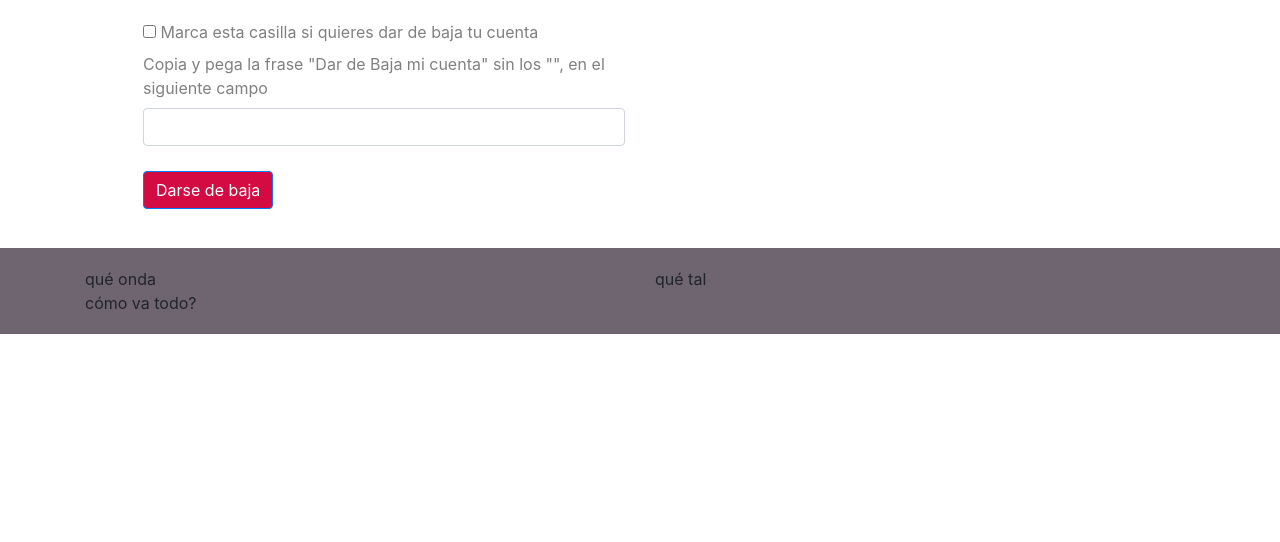
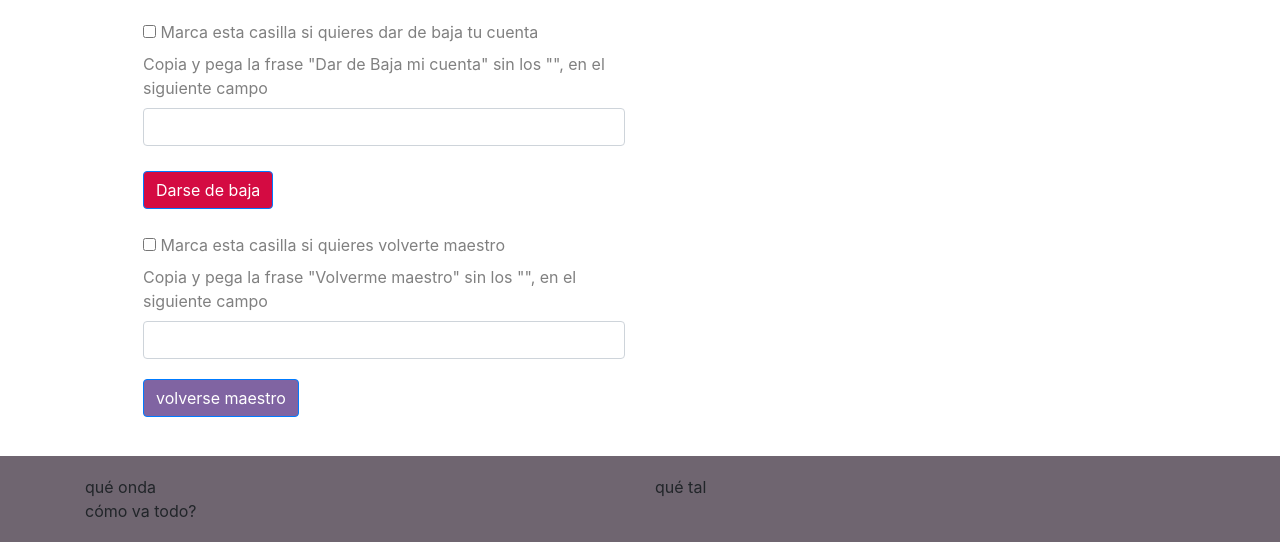
Before and after one commit to ira3ck/-NoDemiCursos, a PHP site: page /ConfigUser.php in a window 1280 px wide. Shown: the part 1648-2190 px from the top of the page. Before the commit the page ends 1982 px from the top, so only its background shows below. Run offline with PHP 8.4, Linux system fonts and the light colour scheme; the visitor is signed in with stand-in values (Sample User, id 1).

Commit message:
volverte maestro y bajas logicas

```diff
--- a/NoDemi/ConfigUser.php
+++ b/NoDemi/ConfigUser.php
@@ -54,7 +54,9 @@ and open the template in the editor.
                     break;
             }
 
-            if (isset($_POST["ConfirmarCKB"]) || isset($_POST["bajaText"])) {
+
+            if ((isset($_POST["ConfirmarCKB"]) || isset($_POST["bajaText"])) || ((isset($_POST["ConfirmarMCKB"]) || isset($_POST["maestroText"])))) {
+                if(isset($_POST["ConfirmarCKB"]) || isset($_POST["bajaText"])){
                     $adios = true;
                     if (!isset($_POST['ConfirmarCKB'])) {
                         $Error1 = 'La cuenta no puede darse de baja sin marcar la casilla correspondiente<br>';
@@ -80,11 +82,44 @@ and open the template in the editor.
                         $nacimiento = null;
                         $imagen = $_SESSION["imagen"];
                         $con = new mySQLphpClass();
-                    $con->usuarios($nombre, $paterno, $materno, $correo, $usuario, $contraseña, $imagen, $genero, $nacimiento, $_SESSION["privilegio"], $newUser, 'd');
+                        $con->usuarios($nombre, $paterno, $materno, $correo, $usuario, $contraseña, $imagen, $genero, $nacimiento, $_SESSION["privilegio"], $newUser, "0", 'b');
                         session_unset();
                         session_destroy();
                         header('Location: index.php');
                     }
+                }
+                else{
+                    $maestro = true;
+                    if (!isset($_POST['ConfirmarMCKB'])) {
+                        $Error1 = 'La cuenta no puede volverse de maestro sin marcar la casilla correspondiente<br>';
+                        $mal = true;
+                        $maestro = false;
+                    }
+                    if ($_POST['maestroText'] != 'Volverme maestro') {
+                        $Error2 = 'La frase de seguridad debe corresponder para volverse maestro';
+                        $mal = true;
+                        $maestro = false;
+                    }
+                    $nav->yesSession($_SESSION["usuario"], $_SESSION["privilegio"], $_SESSION["imagen"]);
+                    if ($maestro) {
+                        $newUser = null;
+                        $nombre = null;
+                        $paterno = null;
+                        $materno = null;
+                        $correo = $_SESSION["correo"];
+                        $usuario = $_SESSION["usuario"];
+                        $contraseña = $_SESSION["contraseishon"];
+                        $confimacion = 'queImporta';
+                        $genero = null;
+                        $nacimiento = null;
+                        $imagen = $_SESSION["imagen"];
+                        $con = new mySQLphpClass();
+                        $con->usuarios($nombre, $paterno, $materno, $correo, $usuario, $contraseña, $imagen, $genero, $nacimiento, "Maestro", $newUser, "0", 'u');
+                        $_SESSION["privilegio"] = "Maestro";
+
+                    }
+                }
+
             } else {
                 $nav->yesSession($_SESSION["usuario"], $_SESSION["privilegio"], $_SESSION["imagen"]);
                 $newUser = $_SESSION["usuario"];
@@ -114,7 +149,7 @@ and open the template in the editor.
 
                 $update = new mySQLphpClass();
                 $ses = new inicioRegistro();
-                $update->usuarios($nombre, $paterno, $materno, $correo, $usuario, $contraseña, $imagen, $genero, $nacimiento, $_SESSION["privilegio"], $newUser, 'U');
+                $update->usuarios($nombre, $paterno, $materno, $correo, $usuario, $contraseña, $imagen, $genero, $nacimiento, $_SESSION["privilegio"], $newUser, "0", 'U');
                 $result = $ses->inicio($newUser, $correo, $contraseña);
 
                 if (!empty($result)) {
@@ -240,7 +275,7 @@ and open the template in the editor.
                             </form>
 
                             <?php
-                            if ($_SESSION["privilegio"] == "Alumno") {
+                            //if ($_SESSION["privilegio"] == "Alumno")
                                 echo '<br class="user-select-none">
                                         <form action="ConfigUser.php" method="post" enctype="multipart/form-data">
                                             <input id="ConfirmarCKB" type="checkbox" name="ConfirmarCKB" value="No" class="user-select-none"/>
@@ -249,6 +284,19 @@ and open the template in the editor.
                                             <label for="bajaText">Copia y pega la frase "Dar de Baja mi cuenta" sin los "", en el siguiente campo</label>
                                             <input type="text" class="form-control campoConfig" id="bajaText" name="bajaText">
                                             <button class="btn btn-primary btnBaja" type="submit" onclick="BajaUsuariro()">Darse de baja</button>
+                                        </form>';
+
+                            ?>
+                            <?php
+                            if ($_SESSION["privilegio"] == "Alumno") {
+                                echo '<br class="user-select-none">
+                                        <form action="ConfigUser.php" method="post" enctype="multipart/form-data">
+                                            <input id="ConfirmarMCKB" type="checkbox" name="ConfirmarMCKB" value="No" class="user-select-none"/>
+                                            <label for="ConfirmarMCKB" class="user-select-none">Marca esta casilla si quieres volverte maestro</label>
+                                            <br class="user-select-none">
+                                            <label for="maestroText">Copia y pega la frase "Volverme maestro" sin los "", en el siguiente campo</label>
+                                            <input type="text" class="form-control campoConfig" id="maestroText" name="maestroText">
+                                            <button class="btn btn-primary " type="submit" onclick="">volverse maestro</button>
                                         </form>';
                             }
                             ?>
--- a/NoDemi/classes.php
+++ b/NoDemi/classes.php
@@ -433,7 +433,7 @@ class inicioRegistro {
 
     function registro($correo, $usuario, $contraseña) {
         $conn = new mySQLphpClass();
-        $result = $conn->usuarios(null, null, null, $correo, $usuario, $contraseña, null, null, null, 'Alumno', null, 'I');
+        $result = $conn->usuarios(null, null, null, $correo, $usuario, $contraseña, null, null, null, 'Alumno', null, '0' ,'I');
         return $result;
     }
 
--- a/NoDemi/configSQLphp.php
+++ b/NoDemi/configSQLphp.php
@@ -24,7 +24,7 @@ class configSQLphp {
         $this -> serverName = 'localhost';
         $this -> userName = 'root';
         $this -> port = 3306;
-        $this -> passCode = '2s#&/378rx69oHGTD&8532%#';
+        $this -> passCode = 'lio121';
         $this -> dbName = 'nodemi';
         $this -> socket = "";
     }
--- a/NoDemi/mySQLphpClass.php
+++ b/NoDemi/mySQLphpClass.php
@@ -59,9 +59,9 @@ class mySQLphpClass extends configSQLphp {
         return $string;
     }
 
-    function usuarios($nombre, $paterno, $materno, $correo, $usuario, $contraseña, $imagen, $genero, $nacimiento, $privilegio, $newUser, $seleccion) {
+    function usuarios($nombre, $paterno, $materno, $correo, $usuario, $contraseña, $imagen, $genero, $nacimiento, $privilegio, $newUser, $eliminado , $seleccion) {
         $this->connect();
-        $sql = "call proc_dml_usuario(" . $this->varQuery($nombre) . ", " . $this->varQuery($paterno) . ", " . $this->varQuery($materno) . ", " . $this->varQuery($correo) . ", " . $this->varQuery($usuario) . ", " . $this->varQuery($contraseña) . ", " . $this->varQuery($imagen) . ", " . $this->varQuery($genero) . ", " . $this->varQuery($nacimiento) . ", " . $this->varQuery($privilegio) . ", " . $this->varQuery($newUser) . ", " . $this->varQuery($seleccion) . ");";
+        $sql = "call proc_dml_usuario(" . $this->varQuery($nombre) . ", " . $this->varQuery($paterno) . ", " . $this->varQuery($materno) . ", " . $this->varQuery($correo) . ", " . $this->varQuery($usuario) . ", " . $this->varQuery($contraseña) . ", " . $this->varQuery($imagen) . ", " . $this->varQuery($genero) . ", " . $this->varQuery($nacimiento) . ", " . $this->varQuery($privilegio) . ", " . $this->varQuery($newUser) . ", " . $this->varQuery($eliminado) . ", " . $this->varQuery($seleccion) . ");";
         $this->connectionString->query($sql);
         $this->byebye();
         return $sql;
@@ -177,7 +177,7 @@ class mySQLphpClass extends configSQLphp {
             while ($row = $result->fetch_assoc()) {
 
                 $result2 = array($row["nombre"], $row["apellidoPaterno"], $row["apellidoMaterno"], $row["correo"],
-                $row["usuario"], $row["contraseña"], $row["imagen"], $row["genero"], $row["fecha_nacimiento"], $row["privilegio"],);
+                $row["usuario"], $row["contraseña"], $row["imagen"], $row["genero"], $row["fecha_nacimiento"], $row["privilegio"],$row["Eliminado"],);
             }
         } else {
             $result2 = null;
```
Lines whose indentation alone changed are shown as unchanged.
